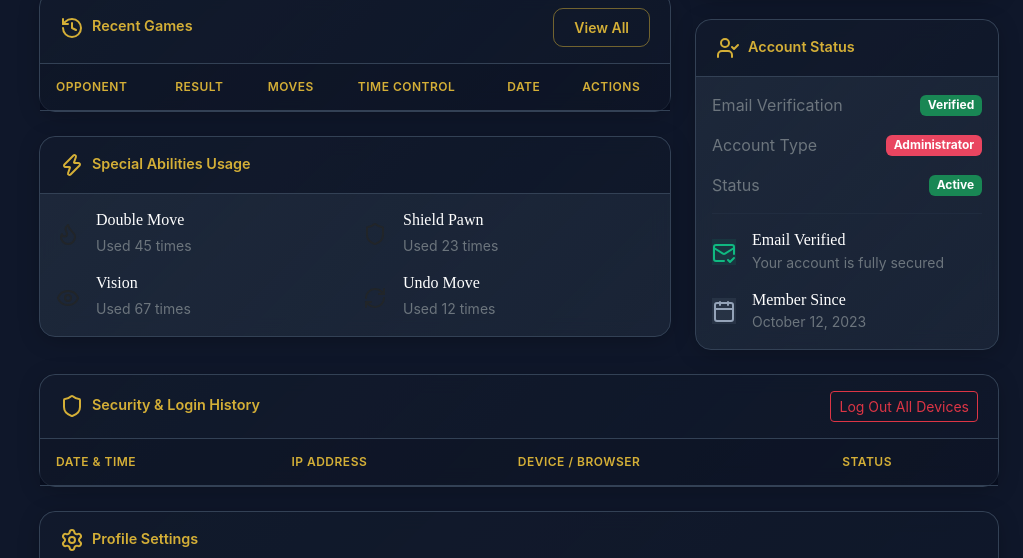
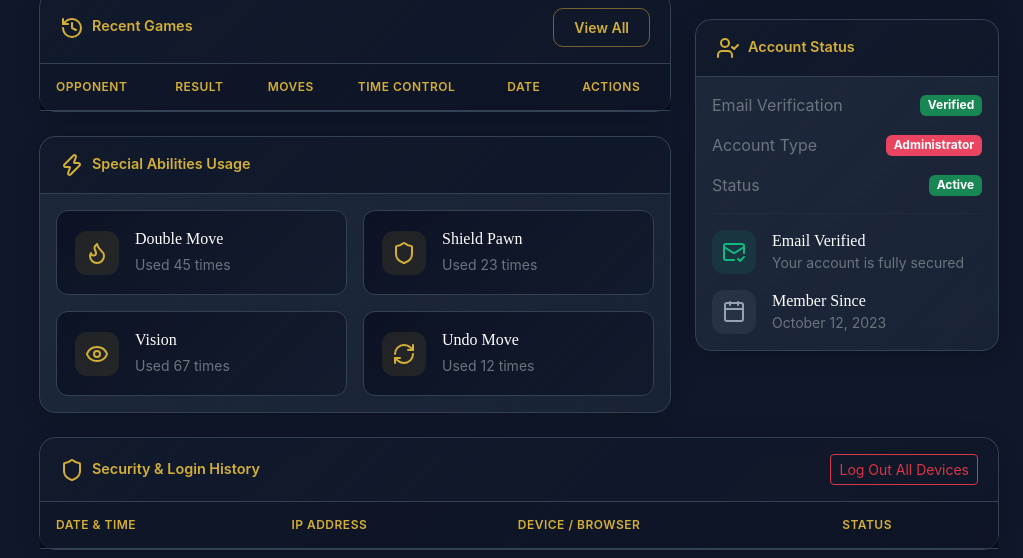
Before and after one commit to DeathDitch123/MattMester, a plain HTML site: page frontend/html/profile.html in a window 1280 px wide. Shown: the part 1246-1804 px from the top of the page, without its empty margins (257-1280 px from the left). Drawn offline with nearby package versions, Linux system fonts and the light colour scheme.

Commit message:
css ability

```diff
--- a/frontend/css/profile.css
+++ b/frontend/css/profile.css
@@ -1146,3 +1146,51 @@ h6 {
 .friend-status.ingame {
     background-color: var(--accent-gold);
 }
+
+.ability-card {
+    background: linear-gradient(135deg, rgba(2, 6, 23, 0.6) 0%, rgba(2, 6, 23, 0.3) 100%);
+    border: 1px solid var(--border-color);
+    border-radius: 12px;
+    padding: 18px;
+    transition: all 0.3s cubic-bezier(0.4, 0, 0.2, 1);
+    position: relative;
+    overflow: hidden;
+}
+
+.ability-card::before {
+    content: '';
+    position: absolute;
+    left: 0;
+    top: 0;
+    bottom: 0;
+    width: 3px;
+    background: var(--accent-gold);
+    opacity: 0;
+    transition: opacity 0.3s ease;
+}
+
+.ability-card:hover {
+    border-color: rgba(212, 175, 55, 0.3);
+    transform: translateX(4px);
+    background: linear-gradient(135deg, rgba(212, 175, 55, 0.05) 0%, rgba(2, 6, 23, 0.4) 100%);
+}
+
+.ability-card:hover::before {
+    opacity: 1;
+}
+
+.ability-icon {
+    width: 44px;
+    height: 44px;
+    background-color: rgba(212, 175, 55, 0.1);
+    border-radius: 12px;
+    display: flex;
+    align-items: center;
+    justify-content: center;
+    color: var(--accent-gold);
+    transition: transform 0.3s ease;
+}
+
+.ability-card:hover .ability-icon {
+    transform: rotate(5deg) scale(1.05);
+}
```
